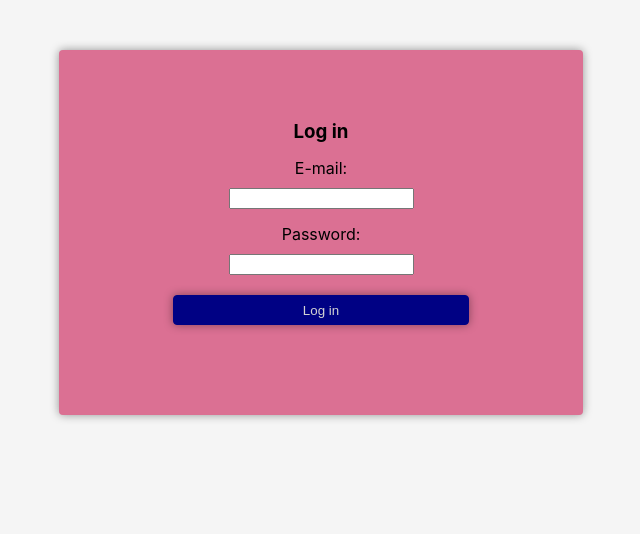
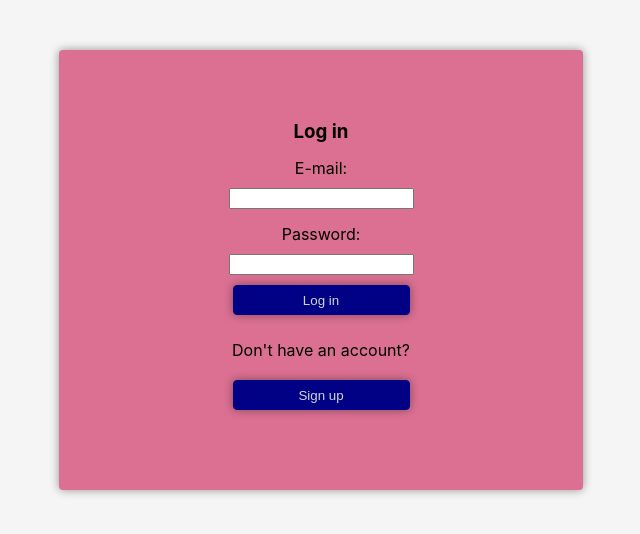
Before and after one commit to MalgorzataPrucnal/react-project01, a React (Create React App) app: page / in a window 1280 px wide. Shown: the top 534 px of the page, without its empty margins (319-959 px from the left). Built offline with nearby package versions, Linux system fonts and the light colour scheme.

Commit message:
Button width adjusted

```diff
--- a/src/App.css
+++ b/src/App.css
@@ -1,3 +1,5 @@
+@import-normalize;
+
 .App {
   text-align: center;
 }
--- a/src/views/Sign.js
+++ b/src/views/Sign.js
@@ -1,4 +1,5 @@
 // import { Link, useHistory } from 'react-router-dom';
+import '../App.css';
 import s from 'styled-components';
 import { createGlobalStyle } from 'styled-components';
 import { Formik, Form, Field, ErrorMessage, useFormik } from 'formik';
@@ -7,9 +8,11 @@ import { firebaseConfig } from '../firebase-config';
 import { useState } from 'react';
 firebase.initializeApp(firebaseConfig);
 
+
 const GlobalStyle = createGlobalStyle`
   body {
     background-color: #F5F5F5;
+    box-sizing: border-box;
   }
 `
 
@@ -38,19 +41,20 @@ flex-direction: column;
   align-items: center;
   padding: 15px 0px 10px 0px;
 `
-const Button = s.button `
-margin: 20px 0;
-width: 77%;
+const Button = s.button`
+  margin: 10px 0px;
+  width: 177px;
   height: 30px;
   background-color: #000184;
   border-radius: 4px;
   box-shadow: 0 0 10px rgba(0, 0, 0, 0.4);
   color: lightgrey;
   border: solid 1px #000184;
-`
-const H3 = s.h3 `
+`;
+
+const H3 = s.h3`
   margin: 20px 0px 0px 0px;
-`
+`;
 
 export const Sign = () => {
   const formik = useFormik({
@@ -91,6 +95,8 @@ export const Sign = () => {
         />
         <ErrorMessage name="password" component="div" />
         <Button type="submit">Log in</Button>
+        <Label htmlFor="signUp">Don't have an account?</Label>
+        <Button type="" name="signUp">Sign up</Button>
       </FormStyle>
     </Formik>
 
```
Lines whose indentation alone changed are shown as unchanged.
